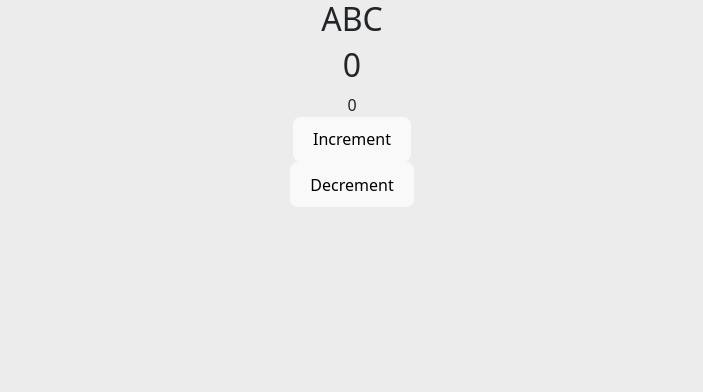
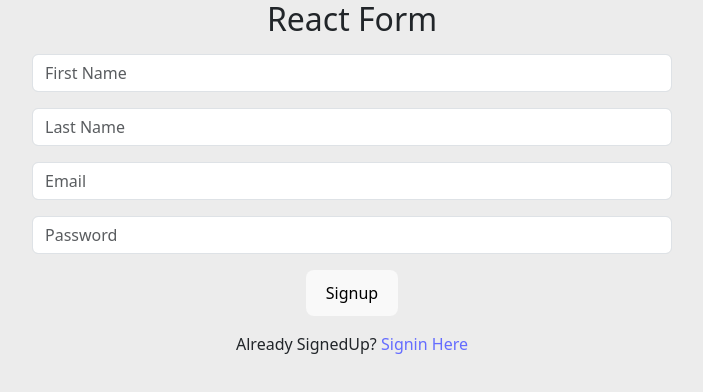
Before and after one commit to ankushk1/Aug22-react, a React (Vite) app: page / in a window 1280 px wide. Shown: the top 392 px of the page, without its empty margins (288-991 px from the left). Built offline with nearby package versions, Linux system fonts and the light colour scheme.

Commit message:
Added backend integration calls

```diff
--- a/package.json
+++ b/package.json
@@ -11,6 +11,7 @@
   },
   "dependencies": {
     "@reduxjs/toolkit": "^1.9.5",
+    "axios": "^1.4.0",
     "react": "^18.2.0",
     "react-dom": "^18.2.0",
     "react-redux": "^8.1.0",
--- a/src/Components/FormComponent.jsx
+++ b/src/Components/FormComponent.jsx
@@ -1,5 +1,7 @@
 import React, { useState } from "react";
 import { useForm } from "../CustomHooks/CustomHooks";
+import { signUp } from "../utils/ApiUtils";
+import { Link } from "react-router-dom";
 
 const FormComponent = () => {
   // const [userInfo, setUserInfo] = useState({
@@ -19,32 +21,54 @@ const FormComponent = () => {
 
   const { inputValues, onHandleInputChnage } = useForm();
 
+  const onSignupHanlder = async () => {
+    const userSignUpResponse = await signUp(inputValues);
+    console.log(userSignUpResponse);
+    if (userSignUpResponse.status == 200) {
+      // Todo -- Toast Notifications
+      console.log(userSignUpResponse.data.message);
+    } else {
+      console.log(userSignUpResponse.data.message);
+    }
+  };
+
   return (
     <div>
-      <h2 className="my-4">React Form</h2>
+      <h2 className="">React Form</h2>
       <form className=" d-flex flex-column align-items-center">
         <input
           type="text"
           className="form-control w-50 my-2"
-          value={inputValues.firstName}
-          name="firstName"
+          value={inputValues.firstname}
+          placeholder="First Name"
+          name="firstname"
           onChange={(e) => onHandleInputChnage(e)}
         />
         <input
           type="text"
           className="form-control w-50 my-2"
-          value={inputValues.lastName}
-          name="lastName"
+          value={inputValues.lastname}
+          placeholder="Last Name"
+          name="lastname"
+          onChange={(e) => onHandleInputChnage(e)}
+        />
+        <input
+          type="text"
+          className="form-control w-50 my-2"
+          value={inputValues.email}
+          placeholder="Email"
+          name="email"
           onChange={(e) => onHandleInputChnage(e)}
         />
         <input
           type="password"
           className="form-control w-50 my-2"
           value={inputValues.password}
+          placeholder="Password"
           name="password"
           onChange={(e) => onHandleInputChnage(e)}
         />
-        <div className="form-check mb-5 mt-2">
+        {/* <div className="form-check mb-5 mt-2">
           <input
             className="form-check-input"
             type="checkbox"
@@ -56,10 +80,9 @@ const FormComponent = () => {
           <label className="form-check-label" htmlFor="flexCheckDefault">
             Default checkbox
           </label>
-        </div>
+        </div> */}
       </form>
-
-      <div>
+      {/* <div>
         FirstName - {inputValues.firstName}
         <br />
         LastName - {inputValues.lastName}
@@ -67,6 +90,11 @@ const FormComponent = () => {
         Password - {inputValues.password}
         <br />
         isActive - {String(inputValues.isActive)}
+      </div> */}
+      <button className="my-2" onClick={() => onSignupHanlder()}>Signup</button>
+      <div className="mt-2">
+      Already SignedUp? <Link to="/signin">Signin Here</Link>
+
       </div>
     </div>
   );
--- /dev/null
+++ b/src/Components/Products/ProductsLanding.jsx
@@ -0,0 +1,31 @@
+import React, { useEffect, useState } from 'react'
+import { getProducts } from '../../utils/ApiUtils';
+
+const ProductsLanding = () => {
+
+  const [products, setProducts] = useState([]);
+
+  const fetchProducts = async () => {
+    const apiResponse = await getProducts();
+    setProducts(apiResponse.data.products)
+  }
+
+  useEffect(() => {
+    fetchProducts()
+  }, [])
+
+  return (
+    <div>
+
+      {products.length > 0 && products.map(product => (
+        <div className='mb-3'>
+          <div className="fs-3">{product.name}</div>
+          <div className="fs-4">{product.description}</div>
+          <div className="fs-4">{product.price}</div>
+        </div>
+      ))}
+    </div>
+  )
+}
+
+export default ProductsLanding
--- a/src/Components/Signin.jsx
+++ b/src/Components/Signin.jsx
@@ -1,12 +1,27 @@
 import React from "react";
 import { useForm } from "../CustomHooks/CustomHooks";
+import { signIn } from "../utils/ApiUtils";
+import { useNavigate } from "react-router-dom";
 
 const Signin = () => {
   const { inputValues, onHandleInputChnage } = useForm();
+  const navigate = useNavigate();
+
+  const onSignInHanlder = async () => {
+    const apiResponse = await signIn(inputValues);
+    if (apiResponse.status == 200) {
+      // Todo -- Toast Notifications
+      localStorage.setItem("token", apiResponse.data.token)
+      console.log(apiResponse.data.message);
+      navigate("/products")
+    } else {
+      console.log(apiResponse.data.message);
+    }
+  }
 
   return (
     <div>
-      <h2 className="mt-5">Signin  Form</h2>
+      <h2 className="mb-3">Signin  Form</h2>
       <form className=" d-flex flex-column align-items-center">
         <input
           type="text"
@@ -23,6 +38,8 @@ const Signin = () => {
           onChange={(e) => onHandleInputChnage(e)}
         />
       </form>
+      <button className="my-2" onClick={() => onSignInHanlder()}>SignIn</button>
+
     </div>
   );
 };
--- a/src/MainRouter.jsx
+++ b/src/MainRouter.jsx
@@ -6,20 +6,20 @@ import Contact from "./Pages/Contact";
 import Hover from "./Components/HOC/Hover";
 import Navbar from "./Pages/Navbar";
 import NavigateComp from "./Pages/NavigateComp";
+import FormComponent from "./Components/FormComponent";
+import Signin from "./Components/Signin";
+import ProductsLanding from "./Components/Products/ProductsLanding";
 
 const MainRouter = () => {
   return (
     <>
       <div className="text-center">
-
         <BrowserRouter>
-        <Navbar/>
+          {/* <Navbar /> */}
           <Routes>
-
-            <Route path="/" element={<Home />} />
-            <Route path="/nav" element={<NavigateComp />} />
-            <Route path="/about" element={<About />} />
-            <Route path="/contact" element={<Contact />} />
+            <Route path="/" element={<FormComponent />} />
+            <Route path="/signin" element={<Signin />} />
+            <Route path="/products" element={<ProductsLanding />} />
           </Routes>
         </BrowserRouter>
       </div>
--- a/src/main.jsx
+++ b/src/main.jsx
@@ -16,7 +16,7 @@ import { store } from "./Store.jsx";
 ReactDOM.createRoot(document.getElementById("root")).render(
   <React.StrictMode>
     <Provider store={store}>
-      <App />
+      <MainRouter />
     </Provider>
   </React.StrictMode>
 );
--- /dev/null
+++ b/src/utils/ApiUtils.jsx
@@ -0,0 +1,48 @@
+import axios from "axios";
+const apiUrl = "http://localhost:8000";
+
+export const signUp = async (userData) => {
+  try {
+    const res = await axios({
+      method: "POST",
+      url: `${apiUrl}/user/signup`,
+      data: userData
+    });
+    return res;
+  } catch (err) {
+    console.log(err);
+    return err.response
+  }
+};
+
+
+export const signIn = async (userData) => {
+  try {
+    const res = await axios({
+      method: "POST",
+      url: `${apiUrl}/user/signin`,
+      data: userData
+    });
+    return res;
+  } catch (err) {
+    console.log(err);
+    return err.response
+  }
+};
+
+
+export const getProducts = async () => {
+  try {
+    const res = await axios({
+      method: "GET",
+      headers:{
+        'access-token': localStorage.getItem("token")
+      },
+      url: `${apiUrl}/product/getProducts`,
+    });
+    return res;
+  } catch (err) {
+    console.log(err);
+    return err.response
+  }
+}
```
Also changed, not shown: 1 other file (tests, documents, lock files or other folders).
